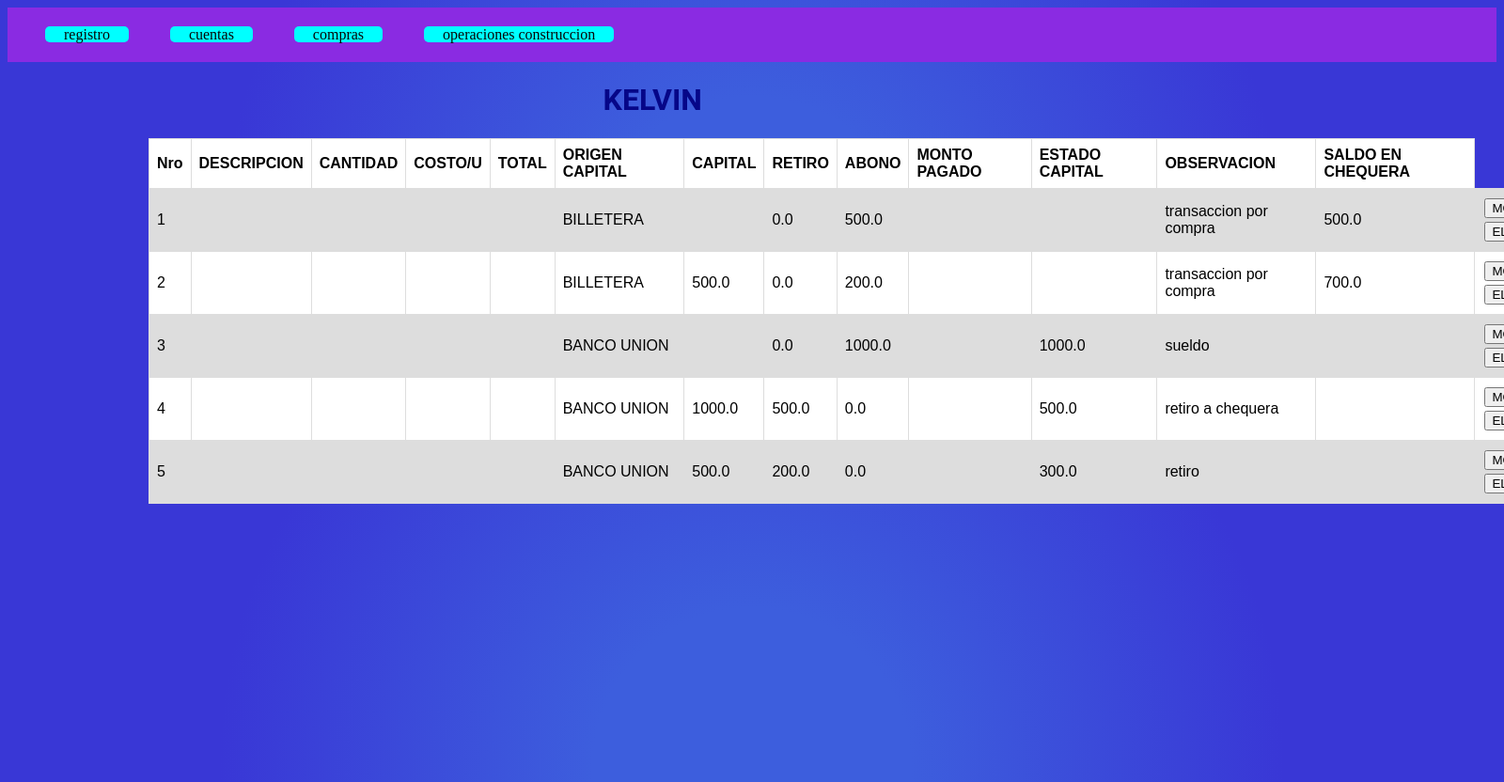
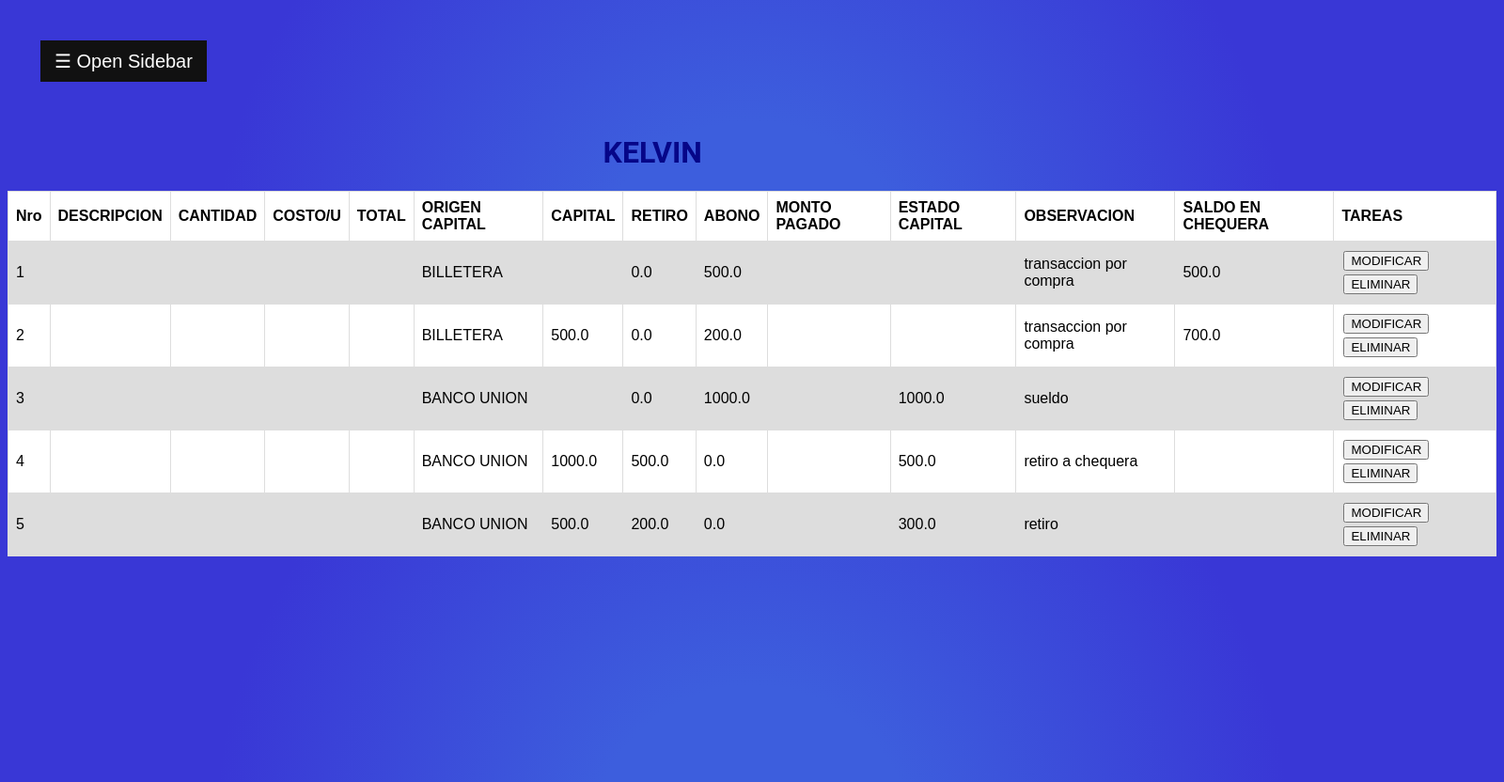
Before and after one commit to kelgithub123/adminmoney, a Django app: page /operaciones in a window 1600 px wide; the page is wider, and only the part inside the window is pictured. Shown: the top 832 px of that part at 94% size. Run offline with Django 4.2, Linux system fonts and the light colour scheme; data comes from the database, SQL or seed files in the repository; both versions use the stored data as it was after the commit; data that the repository does not hold is empty.

Commit message:
modifico los estilos

```diff
--- a/aplicaciones/CuentaBancaria/templates/Operaciones.html
+++ b/aplicaciones/CuentaBancaria/templates/Operaciones.html
@@ -16,6 +16,7 @@
             <th>ESTADO CAPITAL</th>
             <th>OBSERVACION</th>
             <th>SALDO EN CHEQUERA</th>
+            <th>TAREAS</th>
         </tr>
             {% for t in transacciones %}
             <tr>
--- a/materialesconstruccion/static/css/estilos.css
+++ b/materialesconstruccion/static/css/estilos.css
@@ -1,3 +1,67 @@
+ /* The sidebar menu */
+ .sidebar {
+    height: 100%; /* 100% Full-height */
+    width: 0; /* 0 width - change this with JavaScript */
+    position: fixed; /* Stay in place */
+    z-index: 1; /* Stay on top */
+    top: 0;
+    left: 0;
+    background-color: #111; /* Black*/
+    overflow-x: hidden; /* Disable horizontal scroll */
+    padding-top: 60px; /* Place content 60px from the top */
+    transition: 0.5s; /* 0.5 second transition effect to slide in the sidebar */
+  }
+
+  /* The sidebar links */
+  .sidebar a {
+    padding: 8px 8px 8px 32px;
+    text-decoration: none;
+    font-size: 25px;
+    color: #818181;
+    display: block;
+    transition: 0.3s;
+  }
+
+  /* When you mouse over the navigation links, change their color */
+  .sidebar a:hover {
+    color: #f1f1f1;
+  }
+
+  /* Position and style the close button (top right corner) */
+  .sidebar .closebtn {
+    position: absolute;
+    top: 0;
+    right: 25px;
+    font-size: 36px;
+    margin-left: 50px;
+  }
+
+  /* The button used to open the sidebar */
+  .openbtn {
+    font-size: 20px;
+    cursor: pointer;
+    background-color: #111;
+    color: white;
+    padding: 10px 15px;
+    border: none;
+  }
+
+  .openbtn:hover {
+    background-color: #444;
+  }
+
+  /* Style page content - use this if you want to push the page content to the right when you open the side navigation */
+  #main {
+    transition: margin-left .5s; /* If you want a transition effect */
+    padding: 20px;
+  }
+
+  /* On smaller screens, where height is less than 450px, change the style of the sidenav (less padding and a smaller font size) */
+  @media screen and (max-height: 450px) {
+    .sidebar {padding-top: 15px;}
+    .sidebar a {font-size: 18px;}
+  }
+
 h1{
     color:rgb(6, 6, 136);
     margin-left:40% ;
@@ -30,20 +94,20 @@ background: radial-gradient(circle, rgba(61,94,221,1) 20%, rgba(57,55,214,1) 67%
 }
 .navli{
     display:inline;
-    margin: 0px 20px;
-    background-color: aqua;
+    /* margin: 0px 20px; */
+    /* background-color: aqua; */
     color: black;
     padding: 0px 20px;
     border-radius: 5px;
 
 }
 .navul{
-    background-color: blueviolet;
+    background-color: rgb(13, 13, 14);
     padding: 20px;
     margin-top: 0px;
 }
 .nava{
-    color: rgb(7, 7, 7);
+    color: rgb(158, 22, 22);
     text-decoration:none;
 }
 .reginput{
@@ -56,7 +120,7 @@ a.btntabla{
     text-decoration:none;
 }
 .contentabla{
-    padding: 0px 150px;
+    /* padding: 0px 150px; */
     display: block;
     width: 100%;
     overflow-x: auto;
--- a/materialesconstruccion/static/js/calculadora.js
+++ b/materialesconstruccion/static/js/calculadora.js
@@ -1,4 +1,16 @@
 let i=1
+
+function openNav() {
+    document.getElementById("mySidebar").style.width = "250px";
+    document.getElementById("main").style.marginLeft = "250px";
+  }
+
+  /* Set the width of the sidebar to 0 and the left margin of the page content to 0 */
+  function closeNav() {
+    document.getElementById("mySidebar").style.width = "0";
+    document.getElementById("main").style.marginLeft = "0";
+  }
+
 function calcularSubtotal(){
     let costounit=document.querySelectorAll(".costounit");
     let cantidad=document.querySelectorAll(".cantidad");
--- a/materialesconstruccion/templates/Navegacion.html
+++ b/materialesconstruccion/templates/Navegacion.html
@@ -1,7 +1,13 @@
+
+<div id="mySidebar" class="sidebar">
 <ul class="navul">
+    <li><a href="javascript:void(0)" class="closebtn" onclick="closeNav()">×</a></li>
     <li class="navli"><a class="nava" href="/">registro</a></li>
     <li class="navli"><a class="nava" href="cuentas">cuentas</a></li>
     <li class="navli"><a class="nava" href="/compra">compras</a></li>
     <li class="navli"><a class="nava" href="/operaciones">operaciones construccion</a></li>
-
 </ul>
+</div>
+<div id="main">
+    <button class="openbtn" onclick="openNav()">&#9776; Open Sidebar</button>
+  </div>
```
Also changed, not shown: db.sqlite3.
